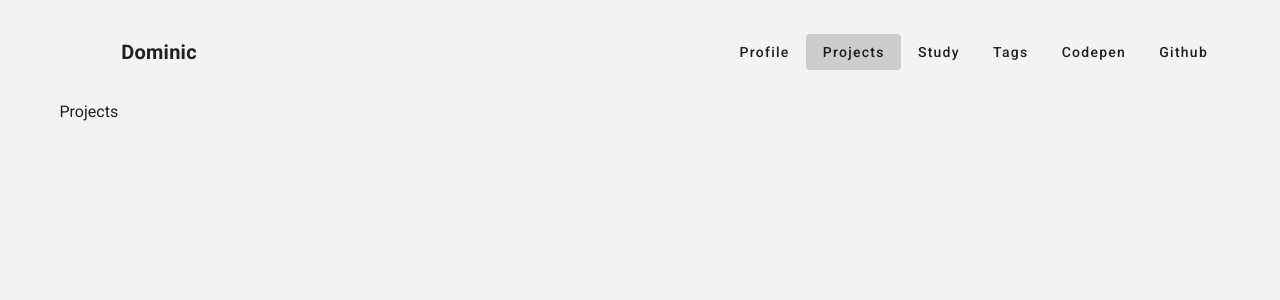
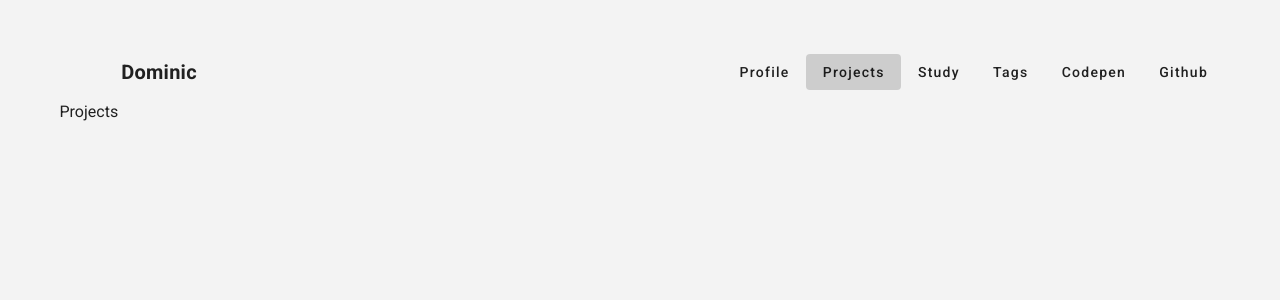
Before and after one commit to dilapitan/portfolio-dilapitan, a Vue app: page / in a window 1280 px wide. Shown: the top 300 px of the page. Built offline with nearby package versions, Linux system fonts and the light colour scheme.

Commit message:
Update padding of App Bar based on screen size

```diff
--- a/src/App.vue
+++ b/src/App.vue
@@ -64,7 +64,11 @@
       app
       color="background"
       elevation="0"
-      class="pr-10 pl-10 pt-5"
+      :class="{
+        'pl-10': $vuetify.breakpoint.mdAndUp,
+        'pr-10': $vuetify.breakpoint.mdAndUp,
+        'pt-10': $vuetify.breakpoint.mdAndUp,
+      }"
     >
       <v-app-bar-nav-icon
         v-if="$vuetify.breakpoint.xsOnly"
```
